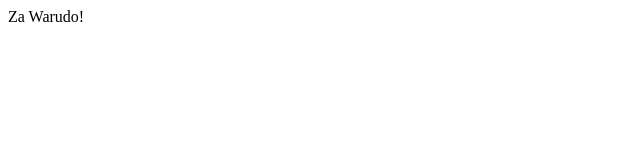
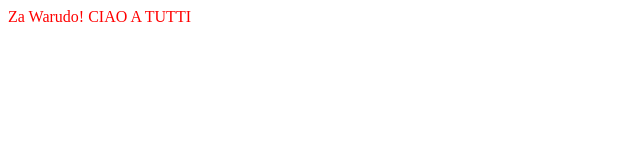
Before and after one commit to KGSavior/PROVA, a plain HTML site: page Index.html in a window 1280 px wide. Shown: the whole page, without its empty margins (0-640 px from the left). Drawn offline with Linux system fonts and the light colour scheme.

Commit message:
sdfsdfsfd

```diff
--- a/Index.html
+++ b/Index.html
@@ -3,9 +3,12 @@
 <head>
     <meta charset="UTF-8">
     <meta name="viewport" content="width=device-width, initial-scale=1.0">
+    <link rel="stylesheet" href="style.css">
     <title>Document</title>
 </head>
 <body>
  Za Warudo!
+
+ CIAO A TUTTI
 </body>
 </html>
--- /dev/null
+++ b/style.css
@@ -0,0 +1,4 @@
+body {
+
+    color:red
+}
```
